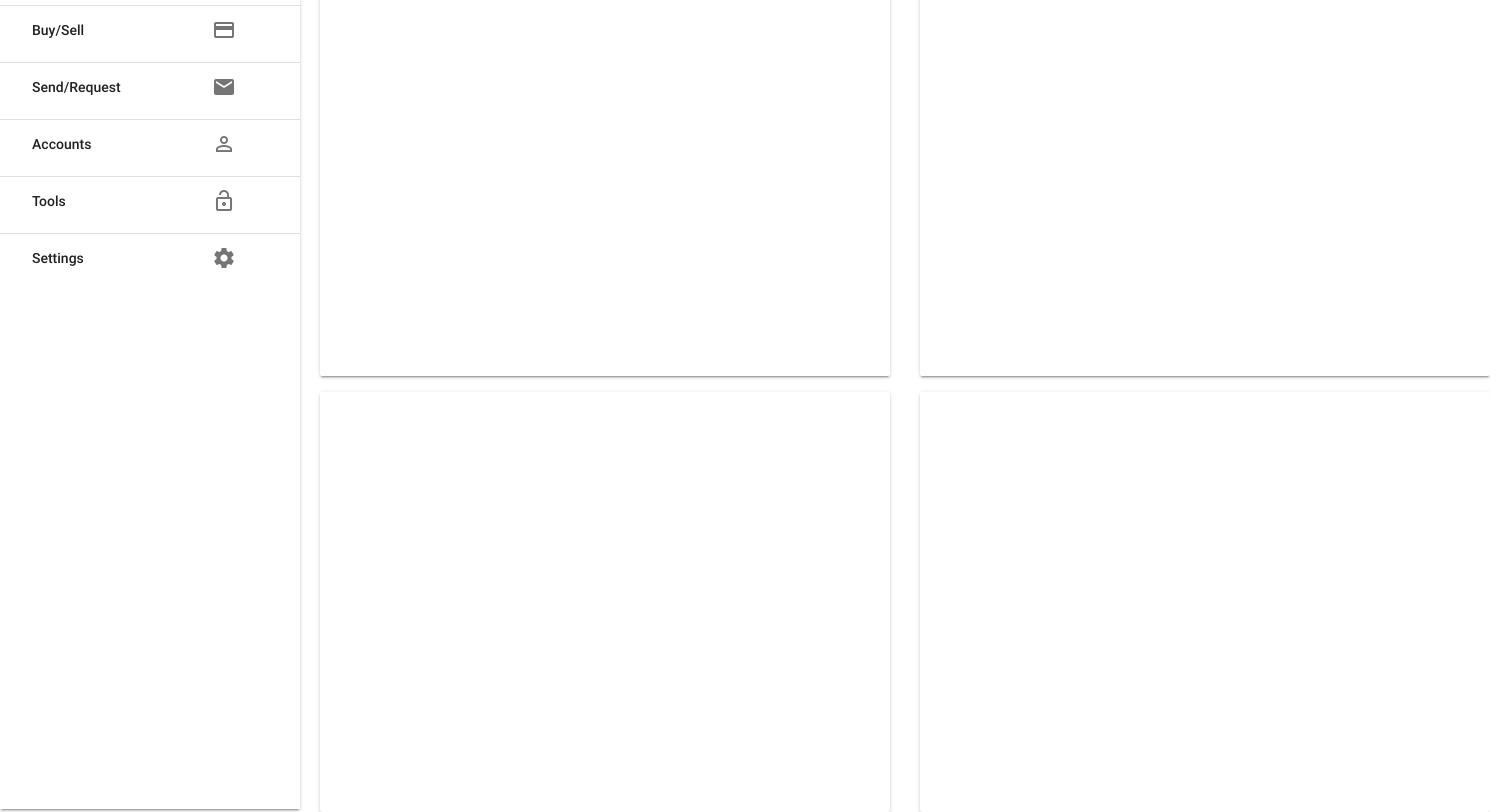
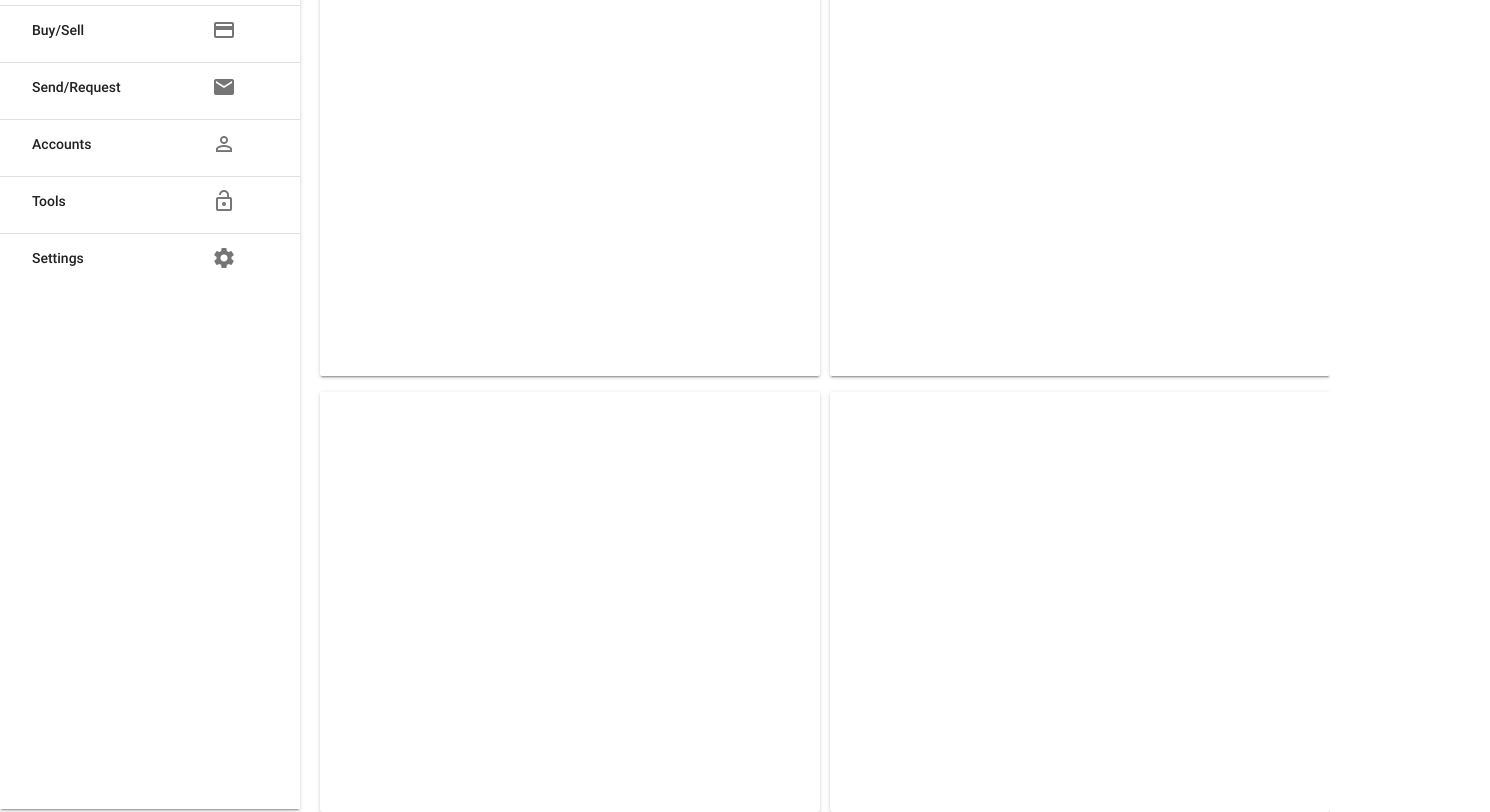
Before and after one commit to szohaib/WebDashMaterial, a website: page public_html/index.html in a window 1280 px wide. Shown: the part 116-928 px from the top of the page, 1490 px wide, since content can reach past the window. Drawn offline with nearby package versions, Linux system fonts and the light colour scheme.

Commit message:
Horizontal ScrollBar Bug Fixed

```diff
--- a/public_html/index.html
+++ b/public_html/index.html
@@ -15,19 +15,21 @@
     </head>
     <style>
 
+
+
         @media (min-width: 768px) {
  .c1{
             position: absolute;
             left: 320px;
             height: 420px;
-            width: 570px;
+            width: 500px;
         }
 
         .c2{
             position: absolute;
-            left: 920px;
+            left: 830px;
             height: 420px;
-            width: 570px;
+            width: 500px;
         }
 
         .c3{
@@ -35,14 +37,14 @@
             top: 500px;
             left: 320px;
             height: 420px;
-            width: 570px;
+            width: 500px;
         }
          .c4{
             position: absolute;
             top: 500px;
-            left: 920px;
+            left: 830px;
             height: 420px;
-            width: 570px;
+            width: 500px;
         }
         }
 
```
